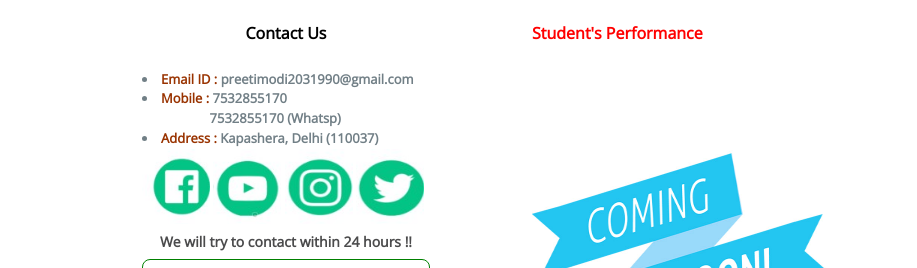
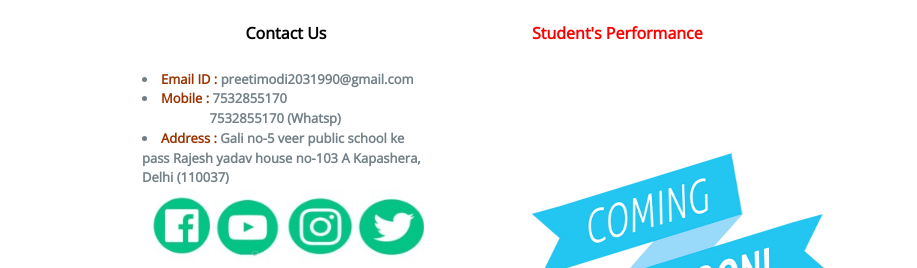
Before and after one commit to krishaclasses/classes, a plain HTML site: page index.html in a window 1280 px wide. Shown: the part 1480-1748 px from the top of the page, 0-917 px from the left. Drawn offline with nearby package versions, Linux system fonts and the light colour scheme; a web font is replaced by a local one.

Commit message:
Address updated
Address updated

```diff
--- a/index.html
+++ b/index.html
@@ -348,7 +348,8 @@ font-size:15px;
               <font size="2.5"><li><span style="color: #993300;"><b>Email ID : </b></span><b>preetimodi2031990@gmail.com</b><!--</br>&nbsp;&nbsp;&nbsp;&nbsp;&nbsp;&nbsp;&nbsp;&nbsp;&nbsp;&nbsp;&nbsp;&nbsp;&nbsp;&nbsp;&nbsp;&nbsp;&nbsp;&nbsp;&nbsp;&nbsp;&nbsp;&nbsp;&nbsp;<b>shubh5926@gmail.com</b></li>-->
             <li><span style="color: #993300;"><b>Mobile : </b></span> <b>7532855170</b>
                 </br>&nbsp;&nbsp;&nbsp;&nbsp;&nbsp;&nbsp;&nbsp;&nbsp;&nbsp;&nbsp;&nbsp;&nbsp;&nbsp;&nbsp;&nbsp;&nbsp;&nbsp;&nbsp;&nbsp;&nbsp;<b>7532855170 (Whatsp)</b></li>
-        <li><span style="color: #993300;"><b>Address : </b></span><b> Kapashera, Delhi (110037)</b></li>
+        <li><span style="color: #993300;"><b>Address : </b></span><b> Gali no-5 veer public school ke pass
+Rajesh yadav   house no-103 A Kapashera, Delhi (110037)</b></li>
 <a href=""> <img  src="fb.jpeg" alt="Shubham Goyal" width="68" height="75" /></a>
                   <img src="insta.jpg" alt="Shubham Goyal" width="68" height="75" />
                   <a href=""><img src="insta1.jpg" alt="Shubham Goyal" width="68" height="75" /></a>
```
